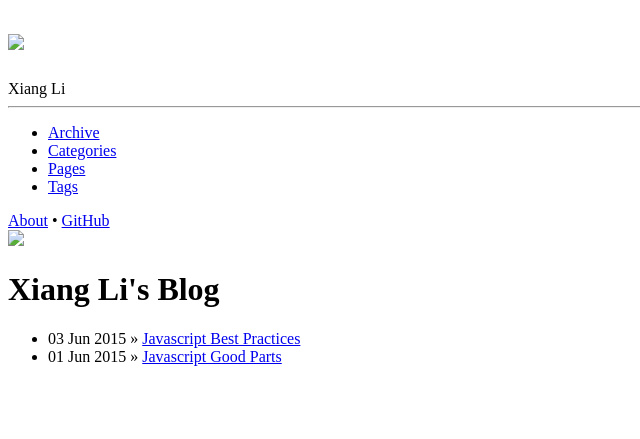
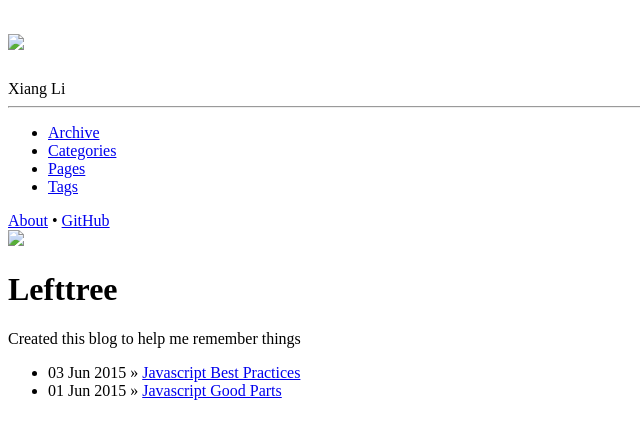
Before and after one commit to lefttree/lefttree.github.io, a Jekyll site: the page built from index.html, in a window 1280 px wide. Shown: the top 439 px of the page, without its empty margins (0-640 px from the left). Built offline with Jekyll 4.4.1, drawn with Linux system fonts in a browser that asks for light colours; Markdown is read by kramdown in place of the engine named in the settings.

Commit message:
change index title

```diff
--- a/index.html
+++ b/index.html
@@ -1,10 +1,13 @@
 ---
 layout: page
-title: Xiang Li's Blog
-tagline: test
+title: Lefttree
+tagline: Left Tree
 ---
 {% include JB/setup %}
 
+<div>
+  <p>Created this blog to help me remember things</p>
+</div>
 
 <div class="posts">
     <ul class="posts">
```
Also changed, not shown: 4 other files.
